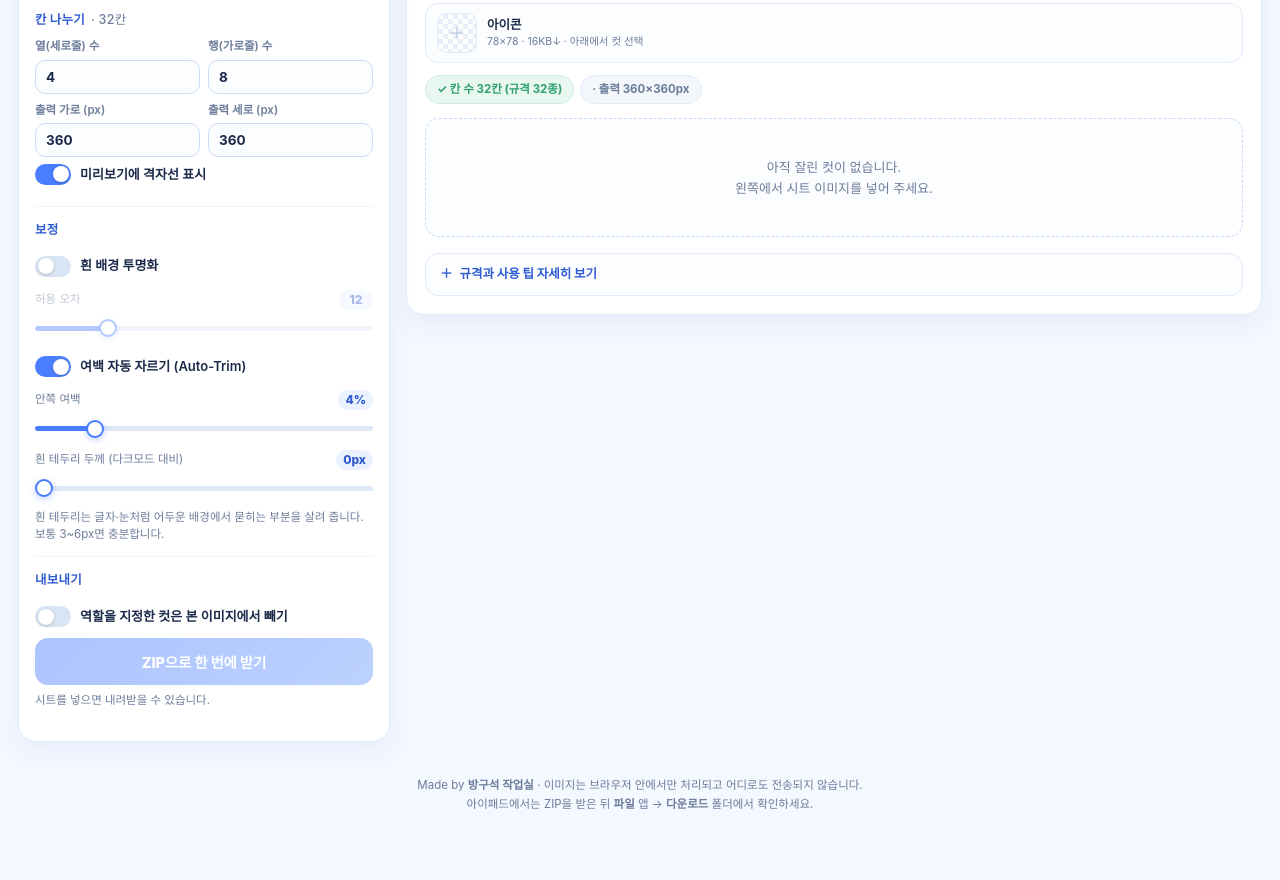
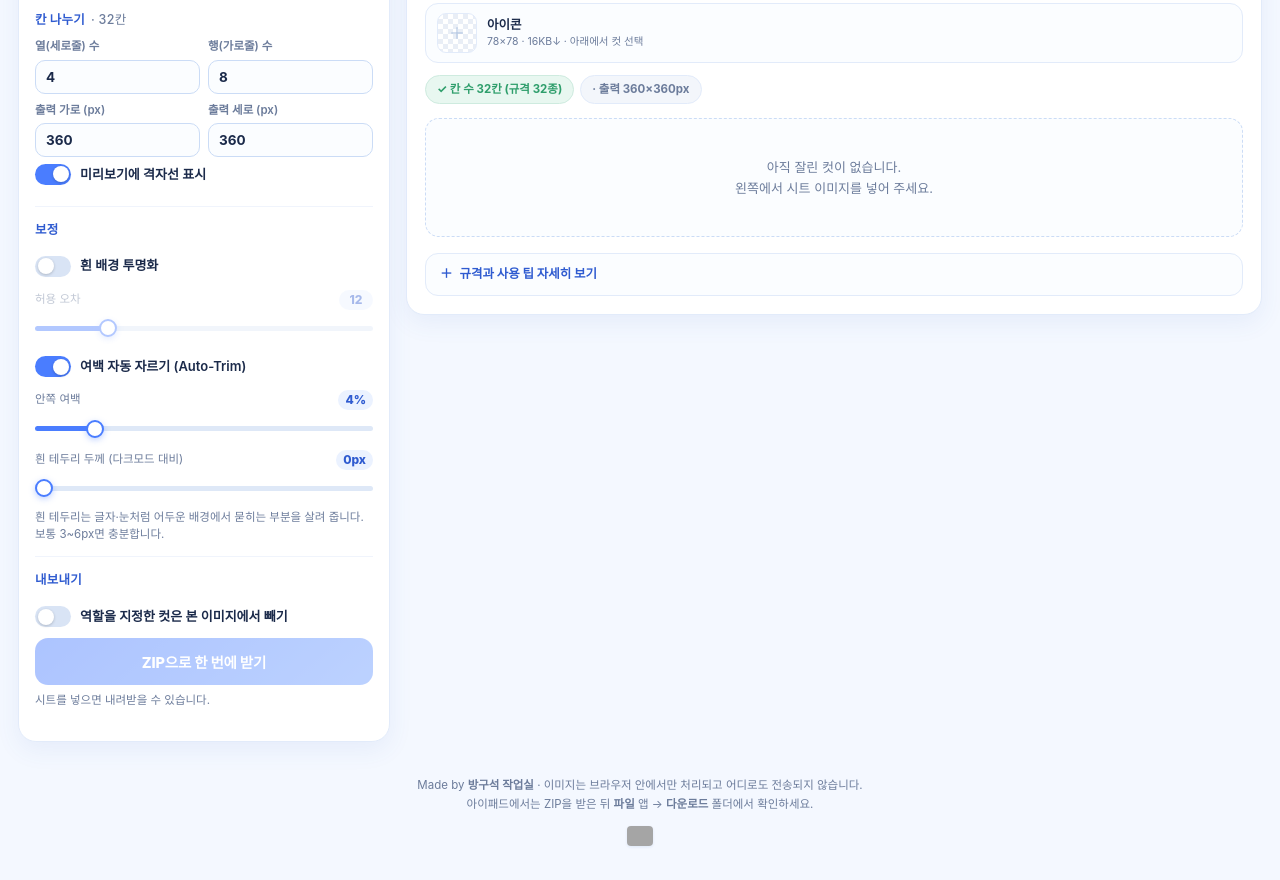
Before and after one commit to nal-365/Emotion-splitter, a plain HTML site: page index.html in a window 1280 px wide. Shown: the part 569-1449 px from the top of the page. Before the commit the page ends 1418 px from the top, so only its background shows below. Drawn offline with Linux system fonts and the light colour scheme; grey boxes are pictures that could not be loaded.

Commit message:
하단 푸터에 무가입 방문자 수 배지(hits.sh) 추가

```diff
--- a/index.html
+++ b/index.html
@@ -340,6 +340,9 @@
   details.specs li{border-top:1px dashed var(--line);padding-top:6px}
 
   footer{text-align:center;font-size:11.5px;color:var(--muted);padding:6px 18px 34px;line-height:1.7}
+  footer .visits{display:flex;justify-content:center;align-items:center;margin-top:11px}
+  footer .visits img{display:block;height:20px;width:auto;border-radius:4px;box-shadow:0 1px 3px rgba(58,104,190,.12);opacity:.92;transition:opacity .18s ease}
+  footer .visits:hover img{opacity:1}
 
   @media (max-width:1000px){
     .layout{grid-template-columns:1fr}
@@ -537,6 +540,7 @@
 <footer>
   Made by <b>방구석 작업실</b> · 이미지는 브라우저 안에서만 처리되고 어디로도 전송되지 않습니다.<br>
   아이패드에서는 ZIP을 받은 뒤 <b>파일</b> 앱 → <b>다운로드</b> 폴더에서 확인하세요.
+  <span class="visits"><img src="https://hits.sh/nal-365.github.io/Emotion-splitter.svg?label=%EB%B0%A9%EB%AC%B8%EC%9E%90&amp;color=4a7dff&amp;labelColor=ebf2ff&amp;style=flat-square" alt="방문자 수" title="방문자 수" referrerpolicy="no-referrer" onerror="this.parentNode.style.display='none'"></span>
 </footer>
 
 <noscript>
```
